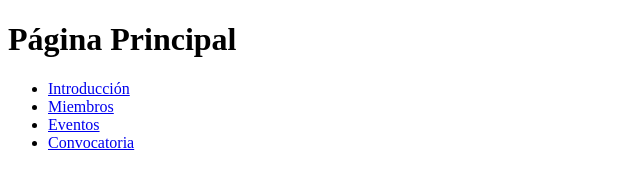
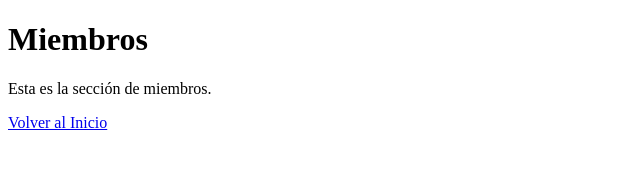
Before and after one commit to redicecinnova/redicecinova.github.io, a plain HTML site: page index.html in a window 1280 px wide. Shown: the whole page, without its empty margins (0-640 px from the left). Drawn offline with Linux system fonts and the light colour scheme.

Commit message:
Add files via upload

```diff
--- a/index.html
+++ b/index.html
@@ -1,20 +1,14 @@
 <!DOCTYPE html>
 <html lang="es">
 <head>
-    <title>Página Principal</title>
+    <title>Miembros</title>
     <link rel="stylesheet" href="/assets/css/styles.css">
 </head>
 <body>
     <header>
-        <h1>Página Principal</h1>
+        <h1>Miembros</h1>
     </header>
-    <nav>
-        <ul>
-            <li><a href="/intro">Introducción</a></li>
-            <li><a href="/miembros">Miembros</a></li>
-            <li><a href="/eventos">Eventos</a></li>
-            <li><a href="/convocatoria">Convocatoria</a></li>
-        </ul>
-    </nav>
+    <p>Esta es la sección de miembros.</p>
+    <a href="/">Volver al Inicio</a>
 </body>
 </html>
```
